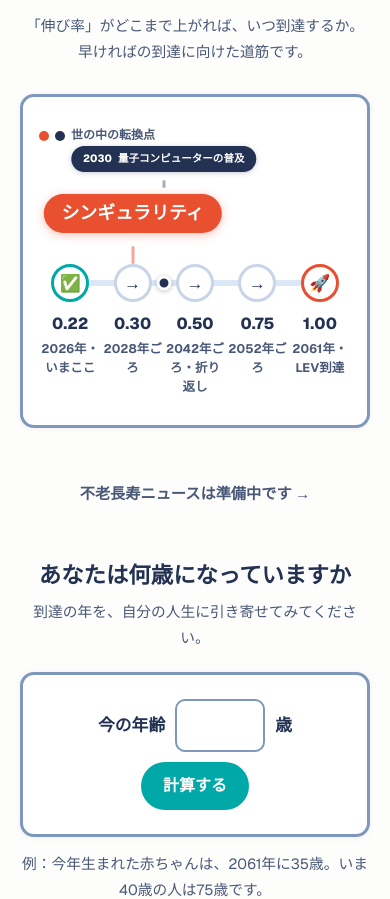
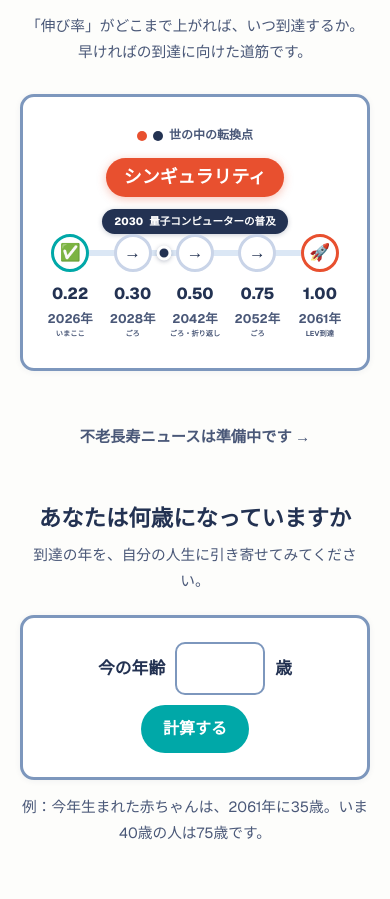
Before and after one commit to mikoshi092/immortality-countdown, a Next.js app: page /ja in a window 390 px wide. Shown: the part 1282-2181 px from the top of the page. Built offline with nearby package versions, Linux system fonts and the light colour scheme.

Commit message:
Fix Milestones panel on mobile: stack event pills, two-line step labels

```diff
--- a/app/ja/page.tsx
+++ b/app/ja/page.tsx
@@ -181,11 +181,11 @@ export default function JapaneseLandingPage() {
           />
           <Milestones
             steps={[
-              { gain: currentGain.toFixed(2), when: `${baseYear}年・いまここ`, state: "done" },
-              { gain: "0.30", when: "2028年ごろ", state: "next" },
-              { gain: "0.50", when: "2042年ごろ・折り返し", state: "next" },
-              { gain: "0.75", when: "2052年ごろ", state: "next" },
-              { gain: "1.00", when: `${earlyYear}年・LEV到達`, state: "final" },
+              { gain: currentGain.toFixed(2), when: `${baseYear}年`, note: "いまここ", state: "done" },
+              { gain: "0.30", when: "2028年", note: "ごろ", state: "next" },
+              { gain: "0.50", when: "2042年", note: "ごろ・折り返し", state: "next" },
+              { gain: "0.75", when: "2052年", note: "ごろ", state: "next" },
+              { gain: "1.00", when: `${earlyYear}年`, note: "LEV到達", state: "final" },
             ]}
             eventsCaption="世の中の転換点"
             events={[
--- a/app/page.tsx
+++ b/app/page.tsx
@@ -185,11 +185,11 @@ export default function Home() {
           />
           <Milestones
             steps={[
-              { gain: currentGain.toFixed(2), when: `${baseYear} · you are here`, state: "done" },
-              { gain: "0.30", when: "around 2028", state: "next" },
-              { gain: "0.50", when: "around 2042 · halfway", state: "next" },
-              { gain: "0.75", when: "around 2052", state: "next" },
-              { gain: "1.00", when: `${earlyYear} · LEV reached`, state: "final" },
+              { gain: currentGain.toFixed(2), when: `${baseYear}`, note: "you are here", state: "done" },
+              { gain: "0.30", when: "2028", note: "around", state: "next" },
+              { gain: "0.50", when: "2042", note: "around · halfway", state: "next" },
+              { gain: "0.75", when: "2052", note: "around", state: "next" },
+              { gain: "1.00", when: `${earlyYear}`, note: "LEV reached", state: "final" },
             ]}
             eventsCaption="Turning points in the wider world"
             events={[
--- a/components/calm/Sections.tsx
+++ b/components/calm/Sections.tsx
@@ -111,7 +111,14 @@ export function LevGauge({
   );
 }
 
-export type MilestoneStep = { gain: string; when: string; state: "done" | "next" | "final" };
+export type MilestoneStep = {
+  gain: string;
+  /** Year line, e.g. "2026年" — rendered on its own line, never wraps. */
+  when: string;
+  /** Note line under the year, e.g. "いまここ" — its own line, never wraps. */
+  note: string;
+  state: "done" | "next" | "final";
+};
 
 /**
  * A turning-point event in the wider world, pinned to the milestone
@@ -122,6 +129,11 @@ export type MilestoneStep = { gain: string; when: string; state: "done" | "next"
  * outline circles, each with a short tick down toward its point. A
  * "small" event has no step of its own, so it also gets a filled dot
  * on the axis line itself. Owner decision, 2026-11-04.
+ *
+ * On mobile (below sm) the absolute layout collapses, so the band
+ * becomes a centered stack instead: caption, then the large pill,
+ * then the small pill — chronological order, no ticks. The pills are
+ * static there and the axis dot stays as-is. Owner report, 2026-11-04.
  */
 export type TimelineEvent = {
   label: string;
@@ -149,7 +161,7 @@ export function Milestones({
       {events && events.length > 0 ? (
         <>
           {eventsCaption ? (
-            <p className="flex items-center gap-1.5 text-[0.75rem] font-bold text-[#4a5878]">
+            <p className="flex items-center gap-1.5 text-[0.75rem] font-bold text-[#4a5878] max-sm:justify-center">
               <span
                 aria-hidden="true"
                 className="inline-block h-[10px] w-[10px] rounded-full bg-[#e8502f]"
@@ -161,11 +173,11 @@ export function Milestones({
               {eventsCaption}
             </p>
           ) : null}
-          <div className="relative h-[118px]">
+          <div className="relative h-[118px] max-sm:mt-3 max-sm:flex max-sm:h-auto max-sm:flex-col max-sm:items-center max-sm:gap-3">
             {smallEvents.map((event) => (
               <span
                 key={event.label}
-                className="absolute top-0 -translate-x-1/2 whitespace-nowrap rounded-full bg-[#233252] px-3 py-1.5 text-[clamp(0.66rem,2.7vw,0.82rem)] font-bold leading-[1.25] text-white shadow-[0_1px_5px_rgba(35,50,82,0.25)]"
+                className="absolute top-0 -translate-x-1/2 whitespace-nowrap rounded-full bg-[#233252] px-3 py-1.5 text-[clamp(0.66rem,2.7vw,0.82rem)] font-bold leading-[1.25] text-white shadow-[0_1px_5px_rgba(35,50,82,0.25)] max-sm:static max-sm:order-2 max-sm:translate-x-0"
                 style={{ left: event.left }}
               >
                 {event.year ? (
@@ -178,14 +190,14 @@ export function Milestones({
               <span
                 key={`tick-${event.label}`}
                 aria-hidden="true"
-                className="absolute top-[34px] h-[8px] w-[3px] -translate-x-1/2 rounded bg-[#233252]/40"
+                className="absolute top-[34px] h-[8px] w-[3px] -translate-x-1/2 rounded bg-[#233252]/40 max-sm:hidden"
                 style={{ left: event.left }}
               />
             ))}
             {largeEvents.map((event) => (
               <span
                 key={event.label}
-                className="absolute top-[48px] -translate-x-1/2 whitespace-nowrap rounded-full bg-[#e8502f] px-[18px] py-2 text-[clamp(1.02rem,4.6vw,1.4rem)] font-extrabold leading-[1.25] text-white shadow-[0_2px_10px_rgba(232,80,47,0.35)]"
+                className="absolute top-[48px] -translate-x-1/2 whitespace-nowrap rounded-full bg-[#e8502f] px-[18px] py-2 text-[clamp(1.02rem,4.6vw,1.4rem)] font-extrabold leading-[1.25] text-white shadow-[0_2px_10px_rgba(232,80,47,0.35)] max-sm:static max-sm:order-1 max-sm:translate-x-0"
                 style={{ left: event.left }}
               >
                 {event.label}
@@ -195,7 +207,7 @@ export function Milestones({
               <span
                 key={`tick-${event.label}`}
                 aria-hidden="true"
-                className="absolute top-[100px] h-[18px] w-[3px] -translate-x-1/2 rounded bg-[#e8502f]/50"
+                className="absolute top-[100px] h-[18px] w-[3px] -translate-x-1/2 rounded bg-[#e8502f]/50 max-sm:hidden"
                 style={{ left: event.left }}
               />
             ))}
@@ -230,8 +242,11 @@ export function Milestones({
                 {step.state === "done" ? "✅" : step.state === "final" ? "🚀" : "→"}
               </div>
               <div className="mt-2 text-[clamp(1rem,3.4vw,1.25rem)] font-extrabold">{step.gain}</div>
-              <div className="mt-0.5 text-[0.78rem] font-bold leading-[1.5] text-[#4a5878]">
-                {step.when}
+              <div className="mt-0.5 font-bold leading-[1.5] text-[#4a5878]">
+                <div className="whitespace-nowrap text-[0.78rem]">{step.when}</div>
+                <div className="whitespace-nowrap text-[clamp(0.38rem,1.85vw,0.78rem)]">
+                  {step.note}
+                </div>
               </div>
             </div>
           ))}
```
